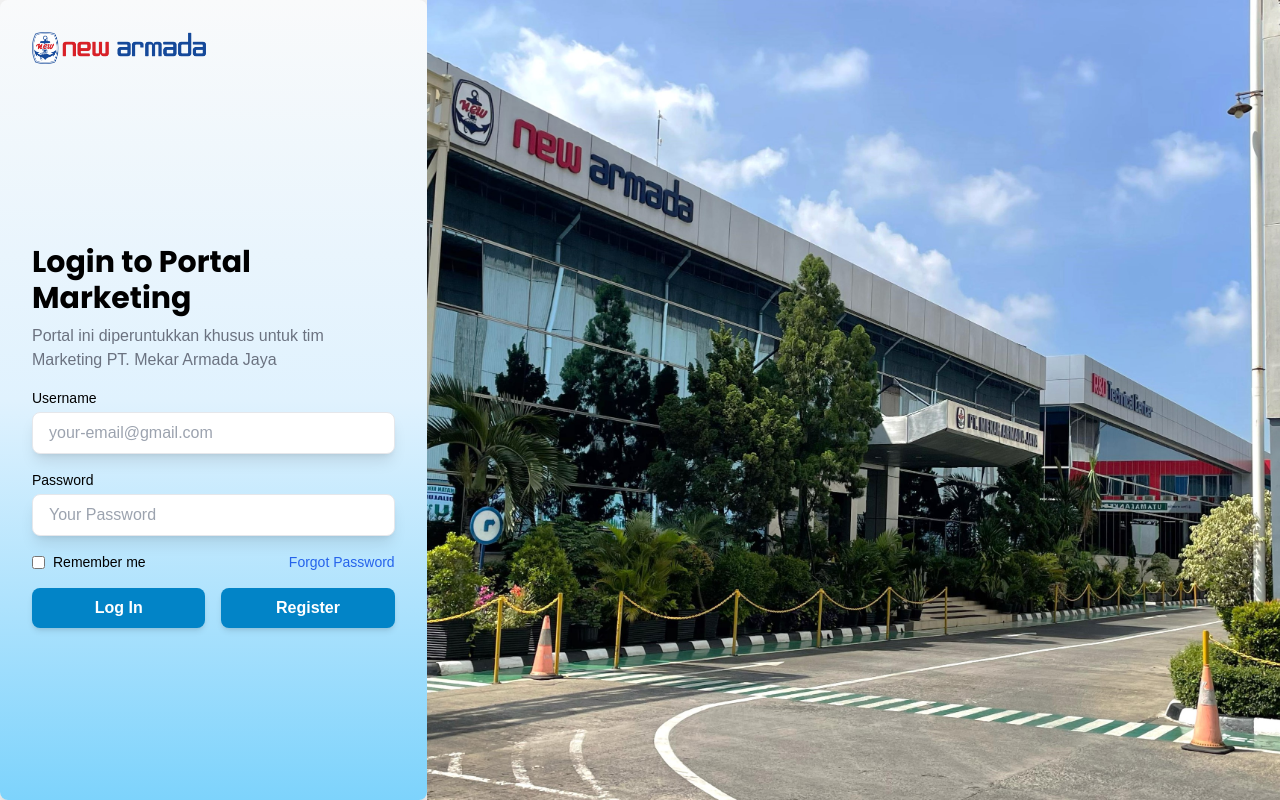
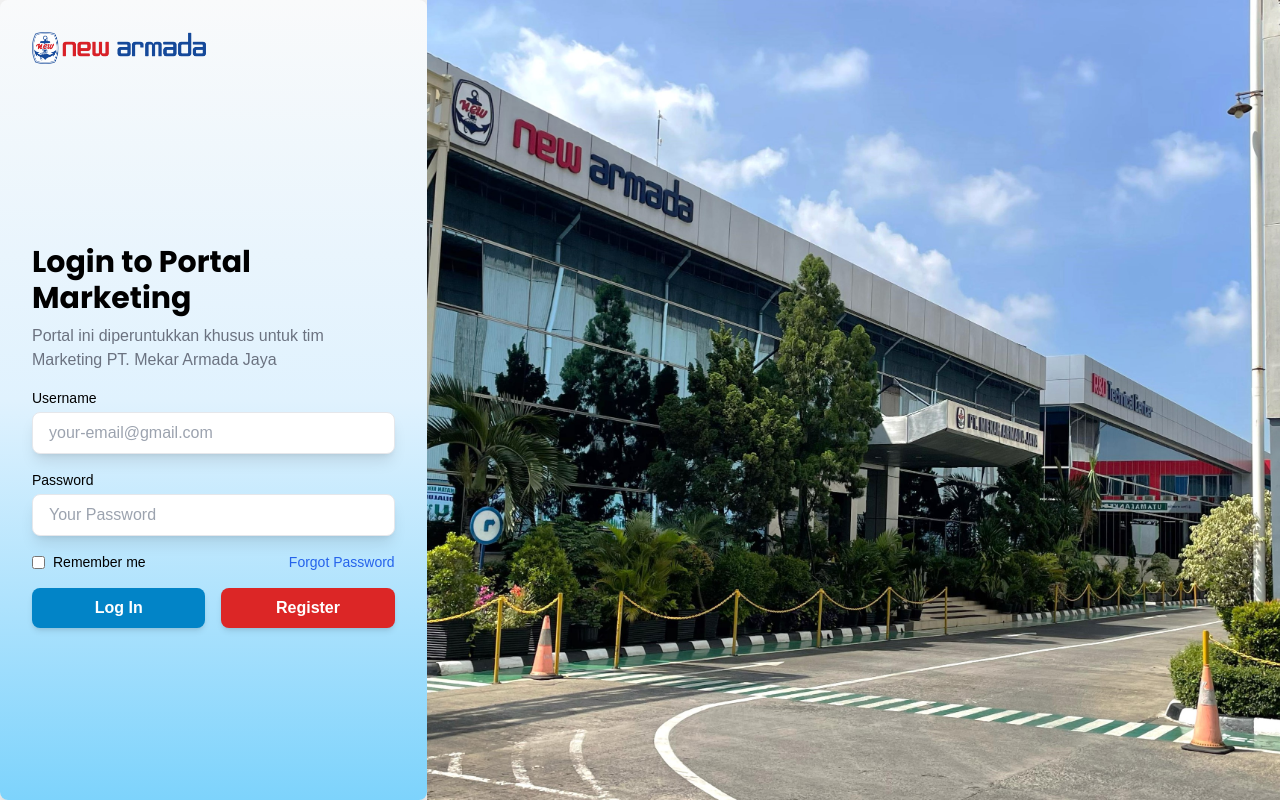
Before and after one commit to rizqi-ardiansyah/Report_MktSap, a Vue app in the folder frontend/: page /login in a window 1280 px wide. Built offline with nearby package versions, Linux system fonts and the light colour scheme; the HTML template or start-up script is replaced by a standard one.

Commit message:
#18_changeColorRegisterButton

```diff
--- a/frontend/src/views/LoginPage.vue
+++ b/frontend/src/views/LoginPage.vue
@@ -67,7 +67,7 @@
   <button
     type="button"
     @click="goRegister"
-    class="flex-1 bg-sky-600 hover:bg-sky-900 text-white py-2 rounded-lg font-semibold shadow-md"
+    class="flex-1 bg-red-600 hover:bg-red-900 text-white py-2 rounded-lg font-semibold shadow-md"
   >
     Register
   </button>
```
